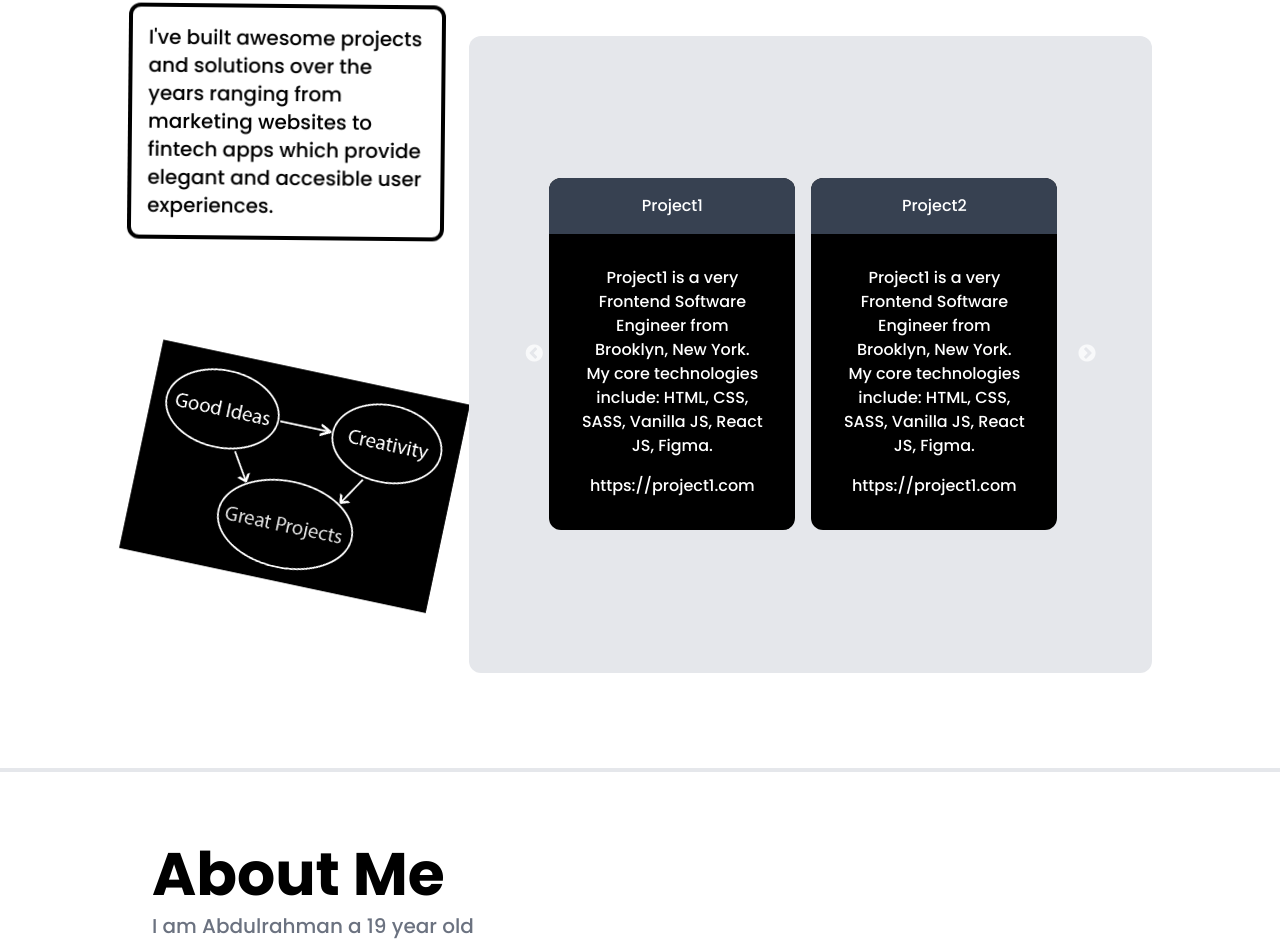
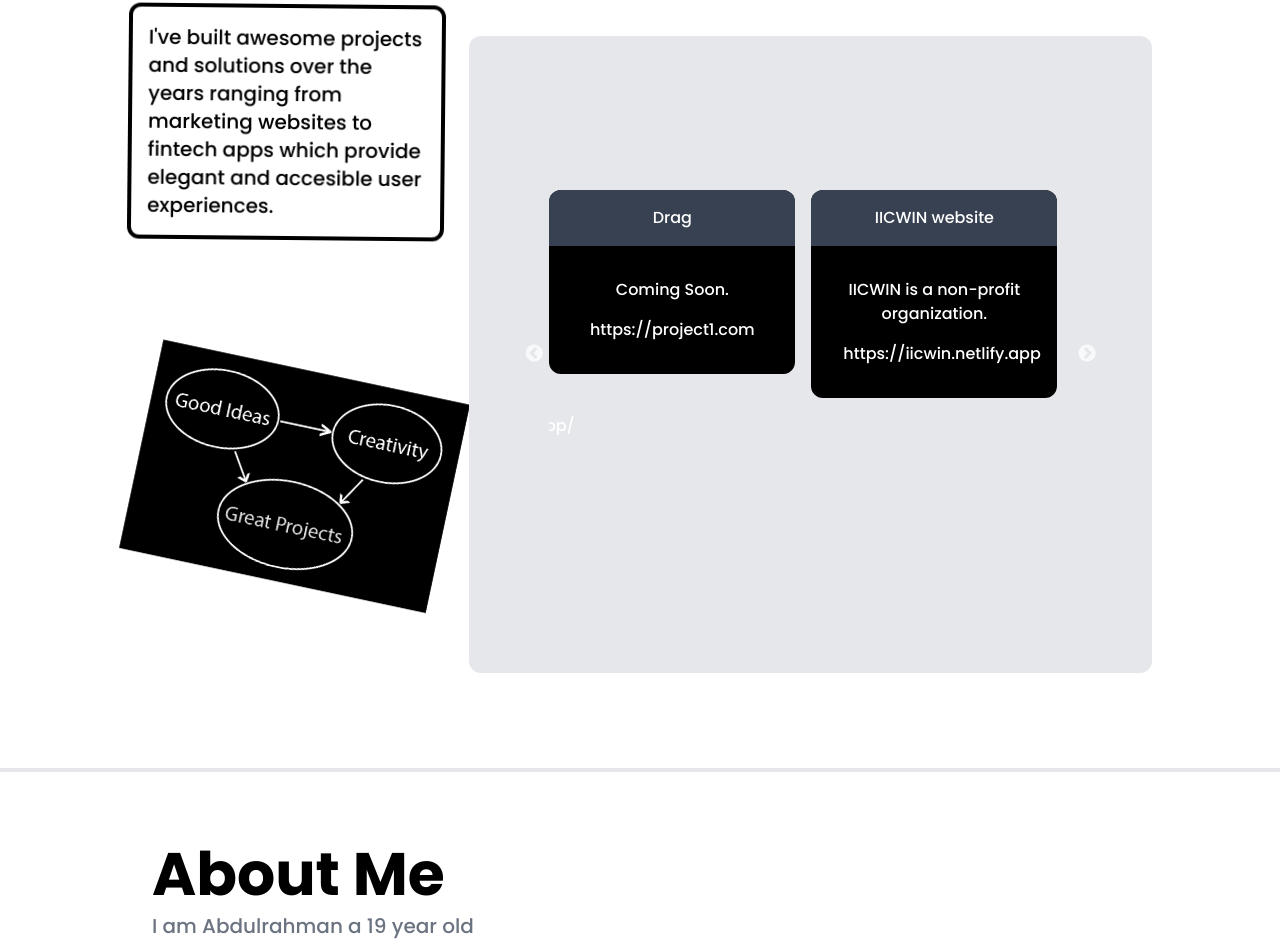
Before and after one commit to babthedev/babthedev, a React (Vite) app: page / in a window 1280 px wide. Shown: the part 832-1775 px from the top of the page. Built offline with nearby package versions, Linux system fonts and the light colour scheme.

Commit message:
Updated data

```diff
--- a/src/data.js
+++ b/src/data.js
@@ -2,40 +2,40 @@ const data = {
     name:'ABDULRAHMAN BELLO',
     projects:[
         {
-            title:'Project1',
+            title:'Drag',
             id: 1,
-            description: 'Project1 is a very Frontend Software Engineer from Brooklyn, New York. My core technologies include: HTML, CSS, SASS, Vanilla JS, React JS, Figma.',
+            description: 'Coming Soon.',
             url: "https://project1.com"
         },
         {
-            title:'Project2',
+            title:'IICWIN website',
             id: 2,
-            description: 'Project1 is a very Frontend Software Engineer from Brooklyn, New York. My core technologies include: HTML, CSS, SASS, Vanilla JS, React JS, Figma.',
-            url: "https://project1.com"
+            description: 'IICWIN is a non-profit organization.',
+            url: "https://iicwin.netlify.app"
         },
         {
-            title:'Project3',
+            title:'Birthday Countdown',
             id: 3,
-            description: 'Project1 is a very Frontend Software Engineer from Brooklyn, New York. My core technologies include: HTML, CSS, SASS, Vanilla JS, React JS, Figma.',
-            url: "https://project1.com"
+            description: 'This app shows users date of birth in realtime. It also shows a countdown to the users next birthday.',
+            url: "https://birthdayapplication.netlify.app/"
         },
         {
-            title:'Project4',
+            title:'Shoe E-commerce Website',
             id: 4,
-            description: 'Project1 is a very Frontend Software Engineer from Brooklyn, New York. My core technologies include: HTML, CSS, SASS, Vanilla JS, React JS, Figma.',
-            url: "https://project1.com"
+            description: 'This is the landing page of an e-commmerce website with loading animations and interesting CTAs.',
+            url: "https://brandedshoe.netlify.app/"
         },
         {
-            title:'Project5',
+            title:'Advice generator',
             id: 5,
-            description: 'Project1 is a very Frontend Software Engineer from Brooklyn, New York. My core technologies include: HTML, CSS, SASS, Vanilla JS, React JS, Figma.',
-            url: "https://project1.com"
+            description: 'Working with RESTful APIs, this is an advice generating app that makes external API calls to display a random advice every time.',
+            url: "https://advicegeneratorfirst.netlify.app"
         },
         {
-            title:'Project6',
+            title:'Introsection Landing Page',
             id: 6,
-            description: 'Project1 is a very Frontend Software Engineer from Brooklyn, New York. My core technologies include: HTML, CSS, SASS, Vanilla JS, React JS, Figma.',
-            url: "https://project1.com"
+            description: 'One of my starter projects with CSS animations and mobile responsiveness.',
+            url: "https://introsection.netlify.app/"
         },
     ],
     profileImage:'',
```
